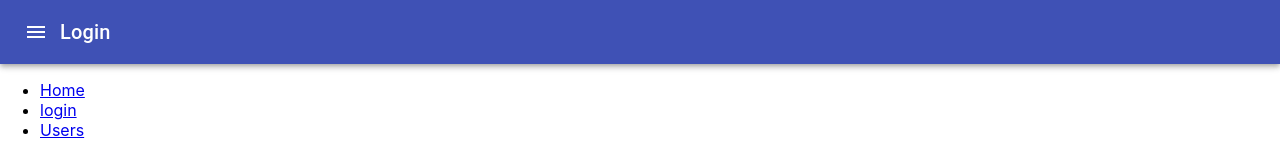
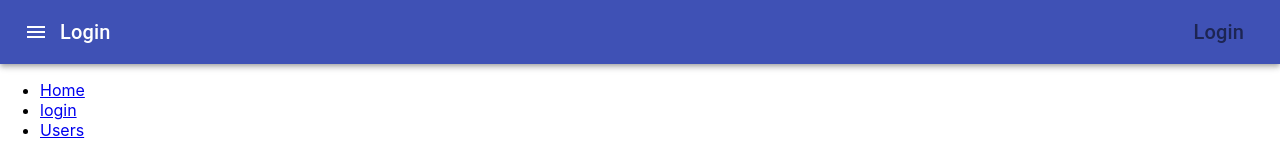
Before and after one commit to proohit/accountingapp, a React (Create React App) app: page /login in a window 1280 px wide. Shown: the top 156 px of the page. Built offline with nearby package versions, Linux system fonts and the light colour scheme.

Commit message:
navbar login/account button

```diff
--- a/src/App.js
+++ b/src/App.js
@@ -51,7 +51,7 @@ class App extends Component {
       <Router>
         <div>
           <nav>
-            <NavBar header={this.state.header}></NavBar>
+            <NavBar token={this.state.token} header={this.state.header}></NavBar>
             <ul>
               <li>
                 <Link to="/">Home</Link>
--- a/src/components/NavBar.js
+++ b/src/components/NavBar.js
@@ -1,10 +1,28 @@
 
 import React from 'react'
-import { AppBar, Toolbar, IconButton, Typography } from '@material-ui/core'
-import { Menu } from '@material-ui/icons'
+import { AppBar, Toolbar, IconButton, Typography, Grid } from '@material-ui/core'
+import { Menu, AccountCircle } from '@material-ui/icons'
+import { Redirect } from 'react-router-dom'
 
 export default class NavBar extends React.Component {
+    navigateToLogin = () => {
+        window.location.href = '/login'
+    }
     render() {
+        let accountButton = null;
+        if (this.props.token) {
+            accountButton =
+                <IconButton edge="end" color="inherit">
+                    <AccountCircle />
+                </IconButton>
+        } else {
+            accountButton =
+                <IconButton onClick={this.navigateToLogin}>
+                    <Typography color="inherit" variant="h6">
+                        Login
+                    </Typography>
+                </IconButton>
+        }
         return (
             <AppBar position="sticky">
                 <Toolbar>
@@ -12,6 +30,9 @@ export default class NavBar extends React.Component {
                         <Menu />
                     </IconButton>
                     <Typography variant="h6">{this.props.header}</Typography>
+                    <Grid container direction='row' justify='flex-end'>
+                        {accountButton}
+                    </Grid>
                 </Toolbar>
             </AppBar>
         );
```
